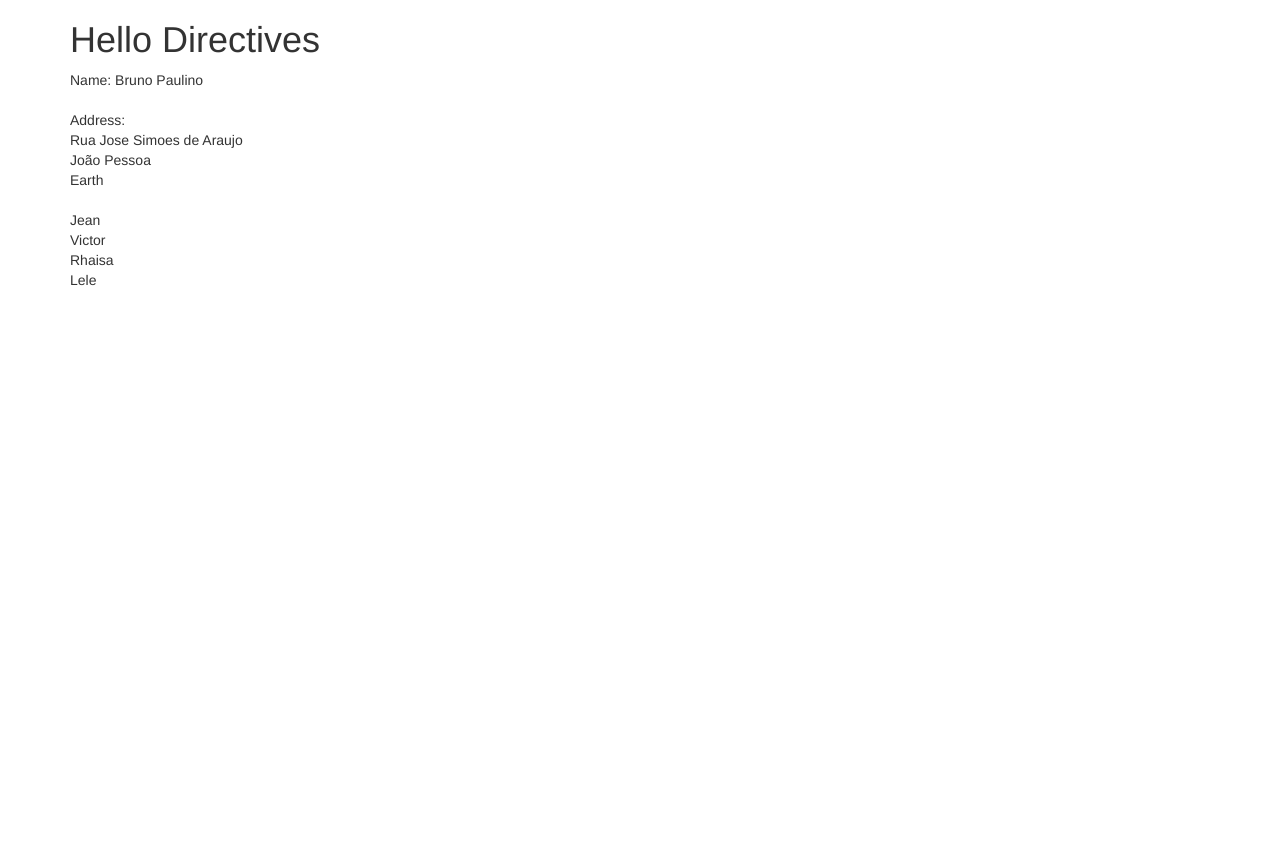
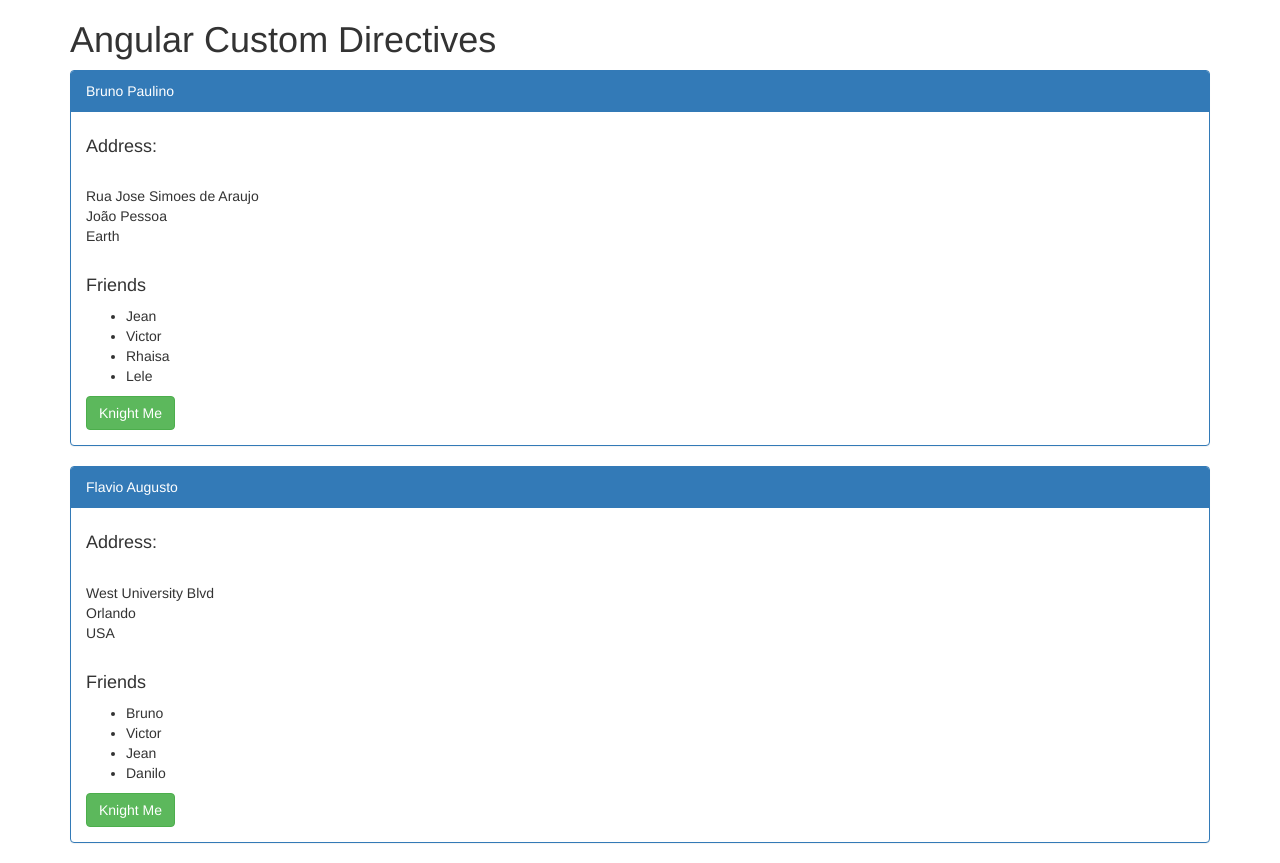
Before and after one commit to brunojppb/angular-directives-fundamentals, a website: page index.html in a window 1280 px wide. Before the commit the page ends 800 px from the top, so only its background shows below. Drawn offline with Linux system fonts and the light colour scheme.

Commit message:
Directive scopes

```diff
--- a/index.html
+++ b/index.html
@@ -18,13 +18,15 @@
     <div class="container">
       <div class="row">
         <div class="col-lg-12">
-          <h1>Hello Directives</h1>
+          <h1>Angular Custom Directives</h1>
         </div>
       </div>
 
       <div class="row">
         <div class="col-lg-12">
-              <user-info-card>
+              <user-info-card user="user1">
+              </user-info-card>
+              <user-info-card user="user2">
               </user-info-card>
         </div>
       </div>
--- a/script.js
+++ b/script.js
@@ -9,7 +9,7 @@
     .controller('mainCtrl', ['$scope', '$log', function($scope, $log){
       $log.info('Ok! Angular running!');
 
-      $scope.user = {
+      $scope.user1 = {
         name: 'Bruno Paulino',
         address: {
           street: 'Rua Jose Simoes de Araujo',
@@ -22,7 +22,24 @@
           'Rhaisa',
           'Lele'
         ]
-      }
+      };
+
+      $scope.user2 = {
+        name: 'Flavio Augusto',
+        address: {
+          street: 'West University Blvd',
+          city: 'Orlando',
+          planet: 'USA'
+        },
+        friends: [
+          'Bruno',
+          'Victor',
+          'Jean',
+          'Danilo'
+        ]
+      };
+
+      console.log($scope);
 
     }]);
 
@@ -32,7 +49,17 @@
       .directive('userInfoCard', function() {
         return {
           templateUrl: 'userInfoCard.html',
-          restrict: 'E'
+          restrict: 'E',
+          scope: {
+            user: '=',
+          },
+          controller: function($scope) {
+            $scope.knightMe = function(user) {
+              user.rank = 'Knight';
+            };
+
+            console.log($scope);
+          }
         };
       });
 
--- a/userInfoCard.html
+++ b/userInfoCard.html
@@ -1,14 +1,31 @@
-Name: {{ user.name }} <br /><br />
-<div ng-show="!!user.address">
-  Address: <br />
-  {{user.address.street}} <br />
-  {{user.address.city}} <br />
-  {{user.address.planet}}
+<div class="panel panel-primary">
+  <div class="panel-heading">
+    {{ user.name }}
+  </div>
+
+  <div class="panel-body">
+    <div ng-show="!!user.address">
+      <h4>Address:</h4>
+      <br /> {{user.address.street}}
+      <br /> {{user.address.city}}
+      <br /> {{user.address.planet}}
+    </div>
+    <br />
+
+    <h4>Friends</h4>
+    <ul>
+      <li ng-repeat="friend in user.friends">
+        {{friend}}
+      </li>
+    </ul>
+
+    <div ng-show="!!user.rank">
+      Rank: {{user.rank}}
+    </div>
+
+    <button class="btn btn-success" ng-click="knightMe(user)" ng-show="!user.rank">
+      Knight Me
+    </button>
+  </div>
+
 </div>
-<br />
-
-<div>
-  <div ng-repeat="friend in user.friends">
-    {{friend}} <br />
-  </div>
-</div>
```
